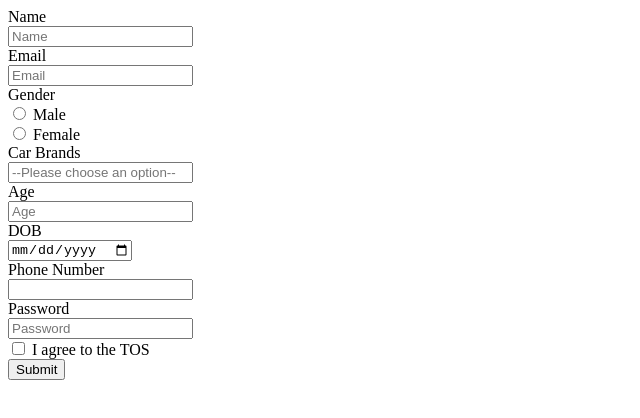
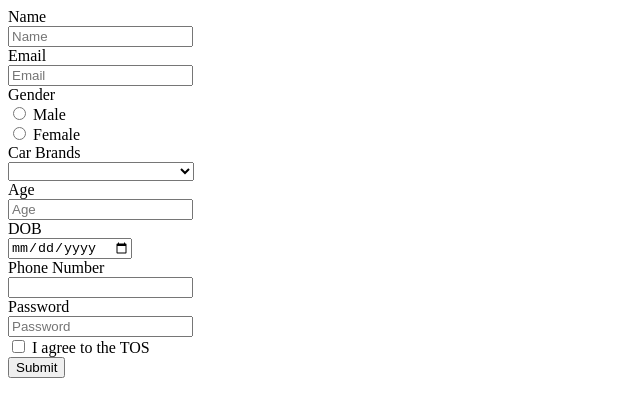
Before and after one commit to acciojob/signup-form-car-krishnababu-bandapalli, a website: page main.html in a window 1280 px wide. Shown: the whole page, without its empty margins (0-640 px from the left). Drawn offline with Linux system fonts and the light colour scheme.

Commit message:
created a submission

```diff
--- a/main.html
+++ b/main.html
@@ -19,7 +19,9 @@
 		<input type="radio" id="gender_f" name="gender">
         <label for="gender_f">Female</label> <br>
 		<label for="cars">Car Brands</label> <br>
-		<input type="select" id="cars" placeholder="--Please choose an option--" required> <br>
+		<select id="cars" name="cars" required>
+			<option value="" disabled>--Please choose an option--</option>
+		</select> <br>
 		<label for="age">Age</label> <br>
 		<input type="number" id="age" placeholder="Age" min="0" required> <br>
 		<label for="dob">DOB</label> <br>
```
